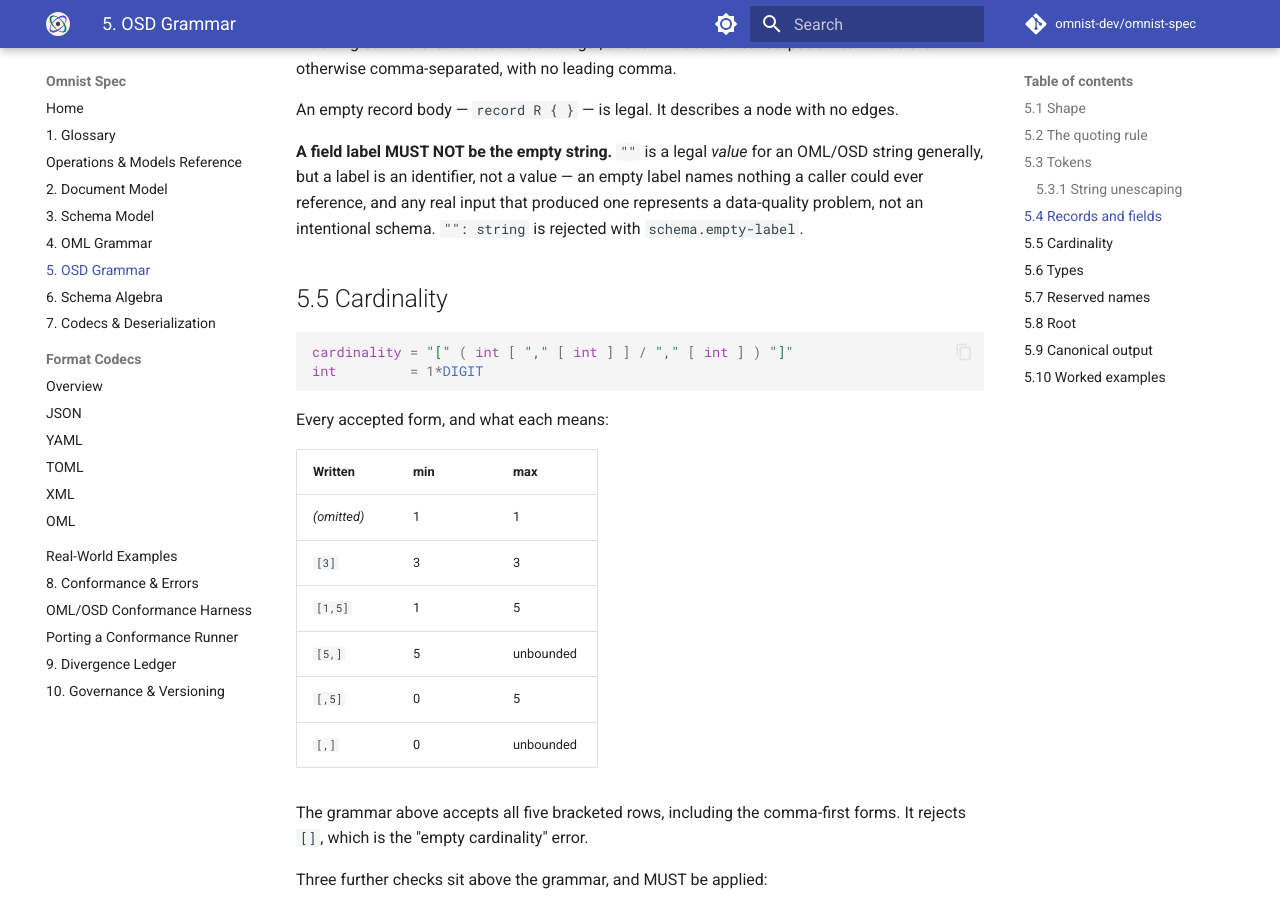
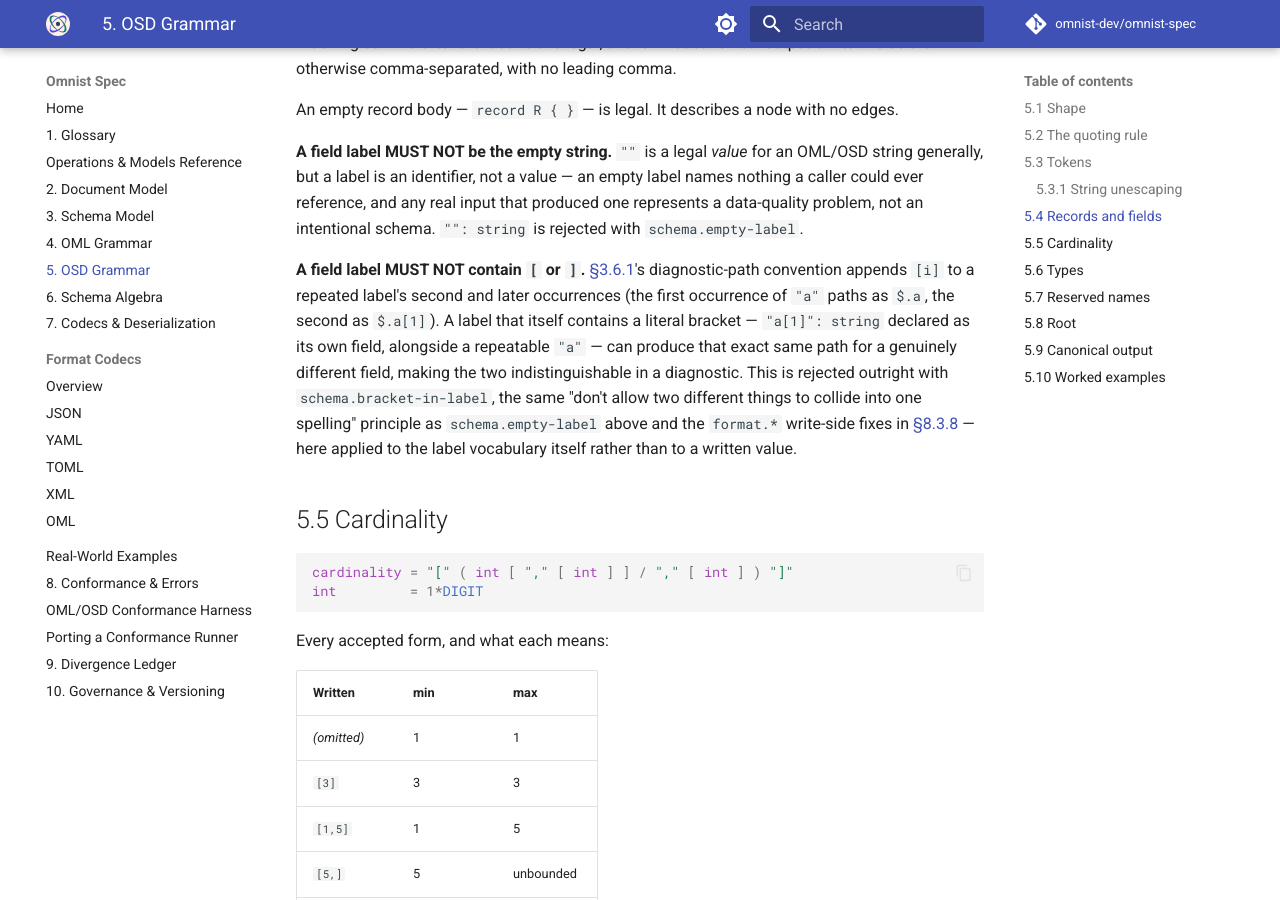
Before and after one commit to omnist-dev/omnist-spec, an MkDocs documentation site: the page built from docs/05-osd-grammar.md, in a window 1280 px wide and 900 px high, scrolled down 1878 px. Built offline with MkDocs 1.6.1 and Material for MkDocs 9.7.7, drawn with Linux system fonts in a browser that asks for light colours; comment, search, counter and statistics services are not loaded.

Commit message:
Forbid brackets in field labels; they collide with the path convention
Per spec-TDD (Sec10.2): add the conformance vectors first, then the
normative rule.

Sec3.6.1's validate() pseudocode appends "[i]" to a repeated label's
second and later occurrences when building a diagnostic path: the
first edge for label "a" paths as $.a, the second as $.a[1]. A field
label is an OSD string and can legally contain a literal bracket
(confirmed against Sec5.3.1's weak-unescaping rule, nothing forbids
it) -- so a schema with a repeatable field "a" and a separately
declared field literally named "a[1]" can produce the identical path
$.a[1] for two genuinely different validation problems. Same collision
shape as the format.* write-side fixes and the empty-label/[0,0]
cardinality fixes earlier this session, here in the label vocabulary
rather than a written value.

Considered redesigning the path-escaping convention itself (correct,
but touches every path-building section: 3.6.1, 7, 8) versus
documenting the collision as an accepted narrow limitation versus
outright forbidding bracket characters in labels. Chose the narrowest
fix: reject brackets in labels at schema-construction time. New code
schema.bracket-in-label, Sec5.4.

Vectors: osd-grammar/labels/bracket-in-label-is-rejected (a[1]),
osd-grammar/labels/closing-bracket-alone-in-label-is-rejected (total])
-- confirms either bracket alone is sufficient to reject, not just a
matched pair.

Port-side implementation tracked per-repo, not here.

```diff
--- a/docs/05-osd-grammar.md
+++ b/docs/05-osd-grammar.md
@@ -88,6 +88,18 @@ OML/OSD string generally, but a label is an identifier, not a value — an
 empty label names nothing a caller could ever reference, and any real input
 that produced one represents a data-quality problem, not an intentional
 schema. `"": string` is rejected with `schema.empty-label`.
+
+**A field label MUST NOT contain `[` or `]`.** [§3.6.1](03-schema-model.md#361-validatedocument-schema-pseudocode)'s
+diagnostic-path convention appends `[i]` to a repeated label's second and
+later occurrences (the first occurrence of `"a"` paths as `$.a`, the second
+as `$.a[1]`). A label that itself contains a literal bracket — `"a[1]": string`
+declared as its own field, alongside a repeatable `"a"` — can produce that
+exact same path for a genuinely different field, making the two
+indistinguishable in a diagnostic. This is rejected outright with
+`schema.bracket-in-label`, the same "don't allow two different things to
+collide into one spelling" principle as `schema.empty-label` above and the
+`format.*` write-side fixes in [§8.3.8](08-conformance-and-errors.md#838-format-codec-adjustments) —
+here applied to the label vocabulary itself rather than to a written value.
 
 ## 5.5 Cardinality
 
```
Also changed, not shown: docs/08-conformance-and-errors.md (+1 -0 lines), 1 other file.
